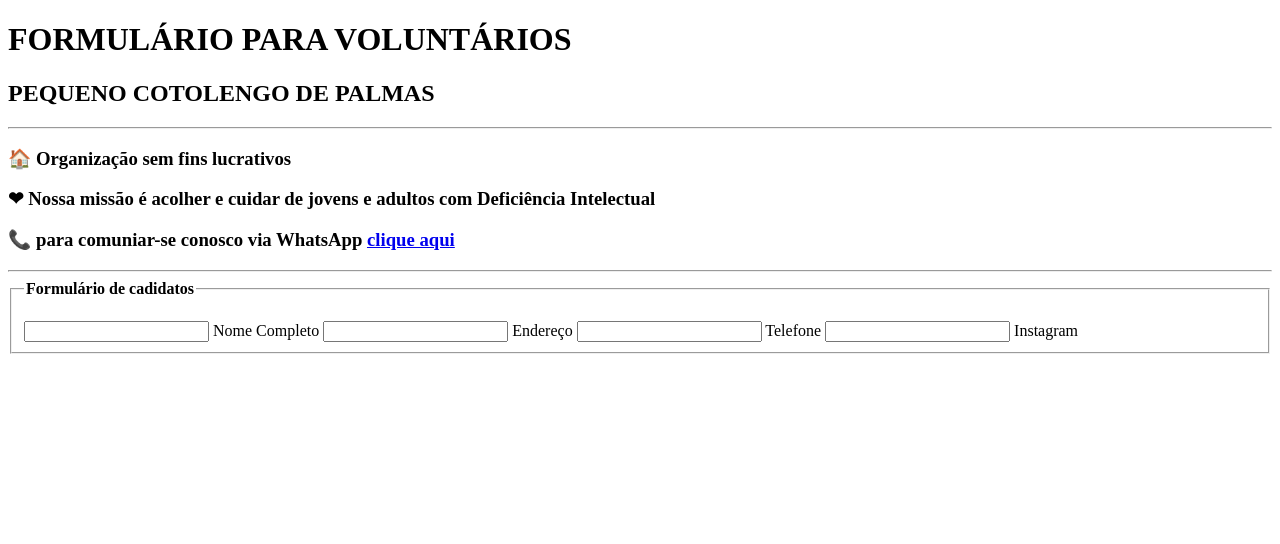
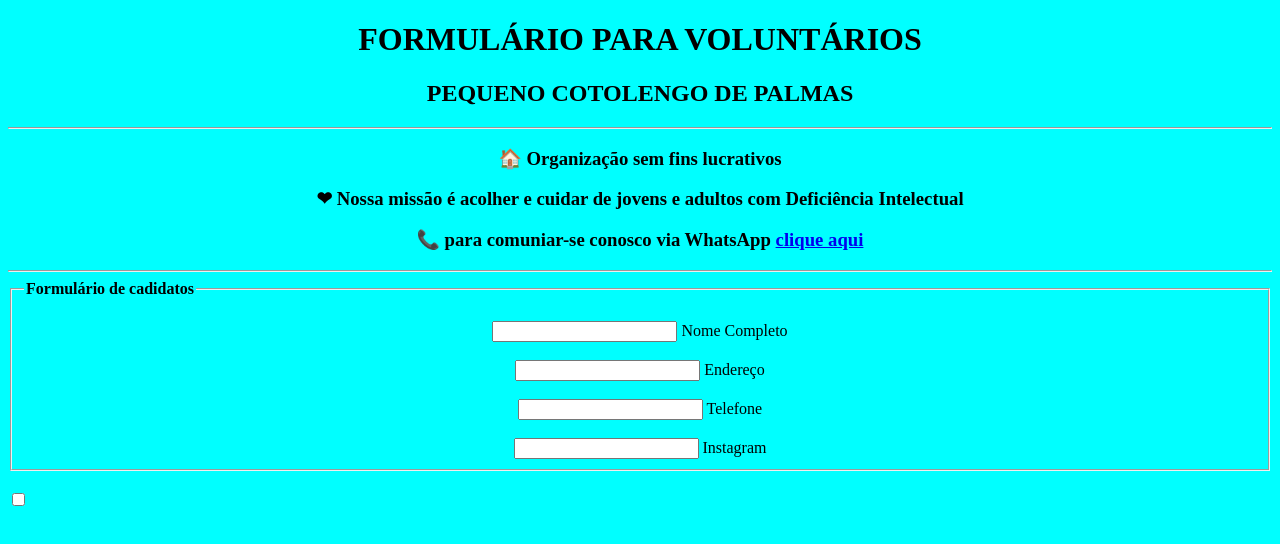
Before and after one commit to Hugohvb/Estudos_de_HTML, a plain HTML site: page Front End 2023.1/index.html in a window 1280 px wide. Drawn offline with Linux system fonts and the light colour scheme.

Commit message:
Add files via upload

```diff
--- a/Front End 2023.1/index.html
+++ b/Front End 2023.1/index.html
@@ -4,7 +4,7 @@
     <meta charset="UTF-8">
     <meta http-equiv="X-UA-Compatible" content="IE=edge">
     <meta name="viewport" content="width=device-width, initial-scale=1.0">
-    <link rel="stylesheet" href="css/estilo.css" type="text/css">
+    <link rel="stylesheet" href="style.css">
     <title>Projeto Cotolengo</title>
 </head>
 <body>
@@ -23,15 +23,27 @@
                     <div class="inputbox">
                         <input type="text"  name="nome" id="nome"   class="inputUser" required>
                         <label for="nome">Nome Completo</label>
+                    </div>
+                    <br>
+                    <div class="inputbox">
                             <input type="text"  name="endereço" id="endereço"   class="inputUser" required>
                             <label for="endereço">Endereço</label>
+                    </div>
+                    <br>
+                    <div class="inputbox">
                             <input type="number"  name="Telefone" id="Telefone"   class="inputUser" required>
                             <label for="Telefone">Telefone</label>
+                    </div>
+                    <br>
+                    <div class="inputbox">
                             <input type="text"  name="Instagram" id="Instagram"   class="inputUser" required>
                             <label for="Instagram">Instagram</label>
                     </div>
                 </fieldset>
             </form>
         </div>
+        <h3></h3>
+        <input type="checkbox" id="#">
+
 </body>
 </html>
--- /dev/null
+++ b/Front End 2023.1/style.css
@@ -0,0 +1,15 @@
+body{
+    background-color:cyan;
+}
+h1{
+    text-align: center;
+}
+h2{
+    text-align: center;
+}
+h3{
+    text-align: center;
+}
+.inputbox{
+    text-align: center;
+}
```
Lines whose indentation alone changed are shown as unchanged.
